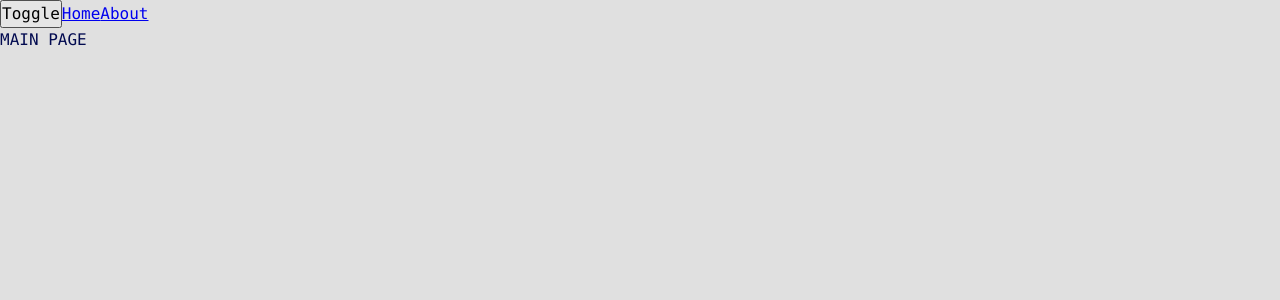
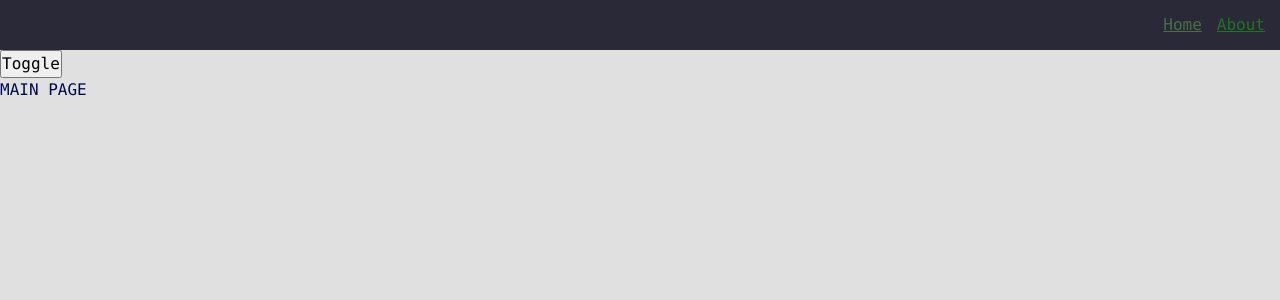
Before and after one commit to baryshev-ilja/Advanced-react-app, a React app: page / in a window 1280 px wide. Shown: the top 300 px of the page. Built offline with nearby package versions, Linux system fonts and the light colour scheme.

Commit message:
Navbar. Шаблоны для разработки. Первый UI Kit компонент

```diff
--- a/src/app/App.tsx
+++ b/src/app/App.tsx
@@ -4,15 +4,16 @@
 import {classNames} from 'shared/lib/classNames/classNames';
 import {useTheme} from "app/providers/ThemeProvider";
 import {AppRouter} from "app/providers/router";
+import {Navbar} from "widgets/Navbar";
 
 const App = () => {
     const {theme, toggleTheme} = useTheme();
 
     return (
         <div className={classNames('app', {}, [theme])}>
+            <Navbar/>
             <button onClick={toggleTheme}>Toggle</button>
-            <Link to={'/'}>Home</Link>
-            <Link to={'/about'}>About</Link>
+
             <AppRouter/>
         </div>
     );
--- a/src/app/styles/themes/dark.scss
+++ b/src/app/styles/themes/dark.scss
@@ -1,6 +1,9 @@
 .app.dark {
-  --bg-color: #070732;
+  --bg-color: #292938;
+  --inverted-bg-color: #e0e0e0;
 
-  --primary-color: #035003;
-  --secondary-color: #207320;
+  --primary-color: #486f48;
+  --secondary-color: #78f078;
+  --inverted-primary-color: #030b50;
+  --inverted-secondary-color: #1d56bd;
 }
--- a/src/app/styles/themes/normal.scss
+++ b/src/app/styles/themes/normal.scss
@@ -1,6 +1,9 @@
 .app.light {
   --bg-color: #e0e0e0;
+  --inverted-bg-color: #292938;
 
   --primary-color: #030b50;
   --secondary-color: #06265f;
+  --inverted-primary-color: #486f48;
+  --inverted-secondary-color: #207320;
 }
--- a/src/app/styles/variables/global.scss
+++ b/src/app/styles/variables/global.scss
@@ -8,4 +8,7 @@
   --font-size-l: 24px;
   --fon-line-l: 32px;
   --font-l: var(--font-size-l) / var(--fon-line-l) var(--font-family-main);
+
+  // Размеры
+  --navbar-height: 50px;
 }
--- a/src/shared/lib/classNames/classNames.ts
+++ b/src/shared/lib/classNames/classNames.ts
@@ -1,9 +1,9 @@
 type Mods = Record<string, boolean | string>;
 
-export function classNames(cls: string, mods: Mods, additional: string[]): string {
+export function classNames(cls: string, mods: Mods = {}, additional: string[] = []): string {
     return [
         cls,
-        ...additional,
+        ...additional.filter(Boolean),
         ...Object.entries(mods)
             .filter(([className, value]) => Boolean(value))
             .map(([className]) => className)
--- /dev/null
+++ b/src/shared/ui/AppLink/AppLink.module.scss
@@ -0,0 +1,11 @@
+.appLink {
+  color: var(--primary-color);
+}
+
+.primary {
+  color: var(--inverted-primary-color);
+}
+
+.secondary {
+  color: var(--inverted-secondary-color);
+}
--- /dev/null
+++ b/src/shared/ui/AppLink/AppLink.tsx
@@ -0,0 +1,34 @@
+import {classNames} from "shared/lib/classNames/classNames";
+import cls from './AppLink.module.scss';
+import {Link, LinkProps} from "react-router-dom";
+import {FC} from "react";
+
+export enum Color {
+    'PRIMARY' = 'primary',
+    'SECONDARY' = 'secondary',
+}
+
+interface AppLinkProps extends LinkProps{
+    className?: string;
+    color?: Color;
+}
+
+export const AppLink: FC<AppLinkProps> = (props) => {
+    const {
+        to,
+        className,
+        children,
+        color = Color.PRIMARY,
+        ...otherProps
+    } = props;
+
+    return (
+        <Link
+            to={to}
+            className={classNames(cls.appLink, {}, [className, cls[color]])}
+            {...otherProps}
+        >
+            {children}
+        </Link>
+    );
+};
--- /dev/null
+++ b/src/widgets/Navbar/index.ts
@@ -0,0 +1,3 @@
+import {Navbar} from "./ui/Navbar";
+
+export {Navbar};
--- /dev/null
+++ b/src/widgets/Navbar/ui/Navbar.module.scss
@@ -0,0 +1,15 @@
+.navbar {
+  display: flex;
+  justify-content: flex-end;
+  width: 100%;
+  height: var(--navbar-height);
+  padding: 15px;
+  background: var(--inverted-bg-color);
+}
+
+.links {
+  display: flex;
+  align-items: center;
+  margin-left: auto;
+  gap: 15px;
+}
--- /dev/null
+++ b/src/widgets/Navbar/ui/Navbar.tsx
@@ -0,0 +1,18 @@
+import {classNames} from "shared/lib/classNames/classNames";
+import cls from './Navbar.module.scss';
+import {AppLink, Color} from "shared/ui/AppLink/AppLink";
+
+interface NavbarProps {
+    className?: string;
+}
+
+export const Navbar = ({className}: NavbarProps) => {
+    return (
+        <div className={classNames(cls.navbar, {}, [className])}>
+            <div className={cls.links}>
+                <AppLink to={'/'}>Home</AppLink>
+                <AppLink color={Color.SECONDARY} to={'/about'}>About</AppLink>
+            </div>
+        </div>
+    );
+};
```
